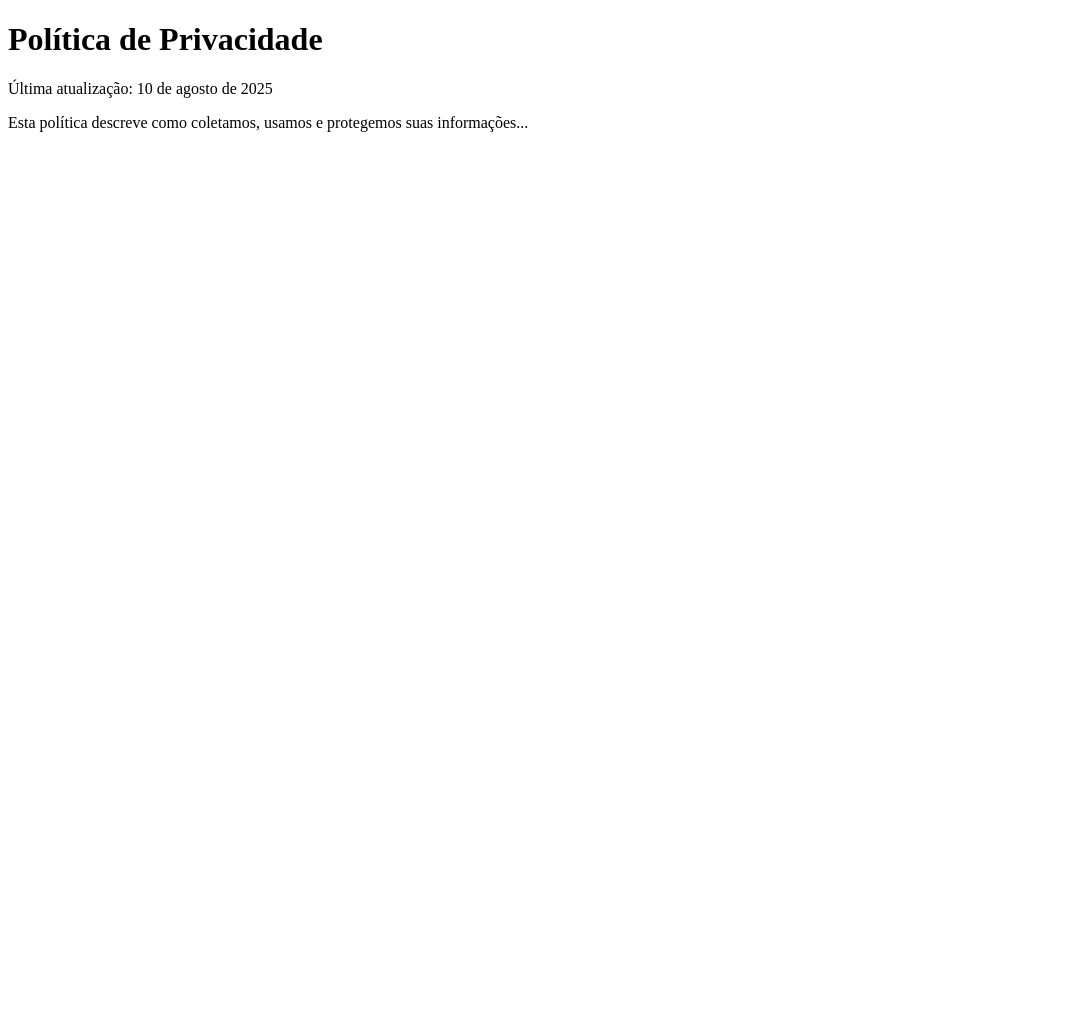
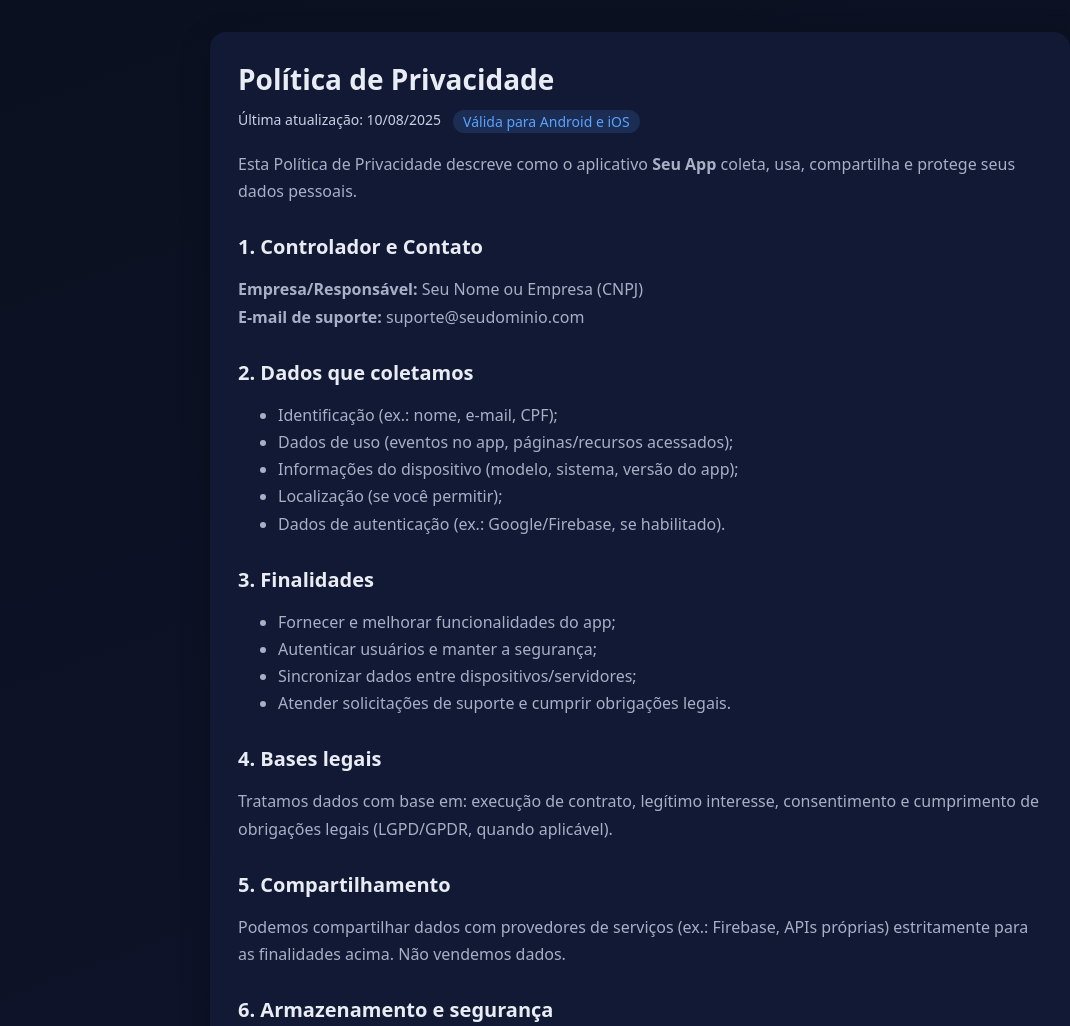
Before and after one commit to myjobwell/mips-, a plain HTML site: page index.html in a window 1280 px wide. Shown: the top 1026 px of the page, without its empty margins (0-1070 px from the left). Before the commit the page ends 800 px from the top, so only its background shows below. Drawn offline with Linux system fonts and the light colour scheme.

Commit message:
Update index.html

```diff
--- a/index.html
+++ b/index.html
@@ -1,13 +1,84 @@
 <!DOCTYPE html>
 <html lang="pt-BR">
 <head>
-    <meta charset="UTF-8">
-    <meta name="viewport" content="width=device-width, initial-scale=1.0">
-    <title>Política de Privacidade</title>
+  <meta charset="utf-8" />
+  <meta name="viewport" content="width=device-width,initial-scale=1" />
+  <title>Política de Privacidade | Seu App</title>
+  <meta name="description" content="Política de Privacidade do aplicativo Seu App." />
+  <style>
+    :root { --bg:#0b1020; --card:#111934; --text:#e9edf3; --muted:#a7b0c4; --brand:#5aa2ff; }
+    *{box-sizing:border-box} body{margin:0;background:linear-gradient(160deg,var(--bg),#0f1530);
+    color:var(--text);font-family:system-ui,-apple-system,Segoe UI,Roboto,Ubuntu,'Helvetica Neue',Arial;}
+    .container{max-width:900px;margin:0 auto;padding:32px 20px}
+    .card{background:var(--card);border-radius:16px;padding:28px;box-shadow:0 8px 30px rgba(0,0,0,.25)}
+    h1{margin:0 0 12px;font-size:28px} h2{margin:28px 0 8px;font-size:20px}
+    p,li{color:var(--muted);line-height:1.7}
+    .meta{display:flex;gap:12px;flex-wrap:wrap;margin-bottom:18px;font-size:14px;color:#c7d2e4}
+    .tag{background:rgba(90,162,255,.15);color:var(--brand);padding:2px 10px;border-radius:999px}
+    a{color:var(--brand);text-decoration:none} a:hover{text-decoration:underline}
+    footer{margin-top:18px;font-size:14px;color:var(--muted)}
+  </style>
 </head>
 <body>
-    <h1>Política de Privacidade</h1>
-    <p>Última atualização: 10 de agosto de 2025</p>
-    <p>Esta política descreve como coletamos, usamos e protegemos suas informações...</p>
+  <div class="container">
+    <div class="card">
+      <h1>Política de Privacidade</h1>
+      <div class="meta">
+        <span>Última atualização: 10/08/2025</span>
+        <span class="tag">Válida para Android e iOS</span>
+      </div>
+
+      <p>Esta Política de Privacidade descreve como o aplicativo <strong>Seu App</strong> coleta, usa, compartilha e protege seus dados pessoais.</p>
+
+      <h2>1. Controlador e Contato</h2>
+      <p><strong>Empresa/Responsável:</strong> Seu Nome ou Empresa (CNPJ) <br>
+      <strong>E-mail de suporte:</strong> suporte@seudominio.com</p>
+
+      <h2>2. Dados que coletamos</h2>
+      <ul>
+        <li>Identificação (ex.: nome, e-mail, CPF);</li>
+        <li>Dados de uso (eventos no app, páginas/recursos acessados);</li>
+        <li>Informações do dispositivo (modelo, sistema, versão do app);</li>
+        <li>Localização (se você permitir);</li>
+        <li>Dados de autenticação (ex.: Google/Firebase, se habilitado).</li>
+      </ul>
+
+      <h2>3. Finalidades</h2>
+      <ul>
+        <li>Fornecer e melhorar funcionalidades do app;</li>
+        <li>Autenticar usuários e manter a segurança;</li>
+        <li>Sincronizar dados entre dispositivos/servidores;</li>
+        <li>Atender solicitações de suporte e cumprir obrigações legais.</li>
+      </ul>
+
+      <h2>4. Bases legais</h2>
+      <p>Tratamos dados com base em: execução de contrato, legítimo interesse, consentimento e cumprimento de obrigações legais (LGPD/GPDR, quando aplicável).</p>
+
+      <h2>5. Compartilhamento</h2>
+      <p>Podemos compartilhar dados com provedores de serviços (ex.: Firebase, APIs próprias) estritamente para as finalidades acima. Não vendemos dados.</p>
+
+      <h2>6. Armazenamento e segurança</h2>
+      <p>Usamos medidas técnicas e organizacionais (criptografia em trânsito, controles de acesso). Dados podem ser armazenados localmente (SQLite) e/ou em nuvem.</p>
+
+      <h2>7. Seus direitos</h2>
+      <p>Você pode solicitar acesso, correção, exclusão, portabilidade e informações sobre o tratamento. Entre em contato pelo e-mail de suporte.</p>
+
+      <h2>8. Retenção</h2>
+      <p>Manteremos dados somente pelo tempo necessário às finalidades ou exigido por lei.</p>
+
+      <h2>9. Crianças e adolescentes</h2>
+      <p>Se o app for usado por menores, o tratamento observará consentimento específico do responsável, quando exigido.</p>
+
+      <h2>10. Alterações nesta política</h2>
+      <p>Podemos atualizar esta política. A versão vigente estará sempre nesta página, com data de atualização.</p>
+
+      <h2>11. Contato</h2>
+      <p>Dúvidas? Escreva para <a href="mailto:suporte@seudominio.com">suporte@seudominio.com</a>.</p>
+
+      <footer>
+        <a href="./termos.html">Termos de Uso</a> • <a href="mailto:suporte@seudominio.com">Suporte</a>
+      </footer>
+    </div>
+  </div>
 </body>
 </html>
```
